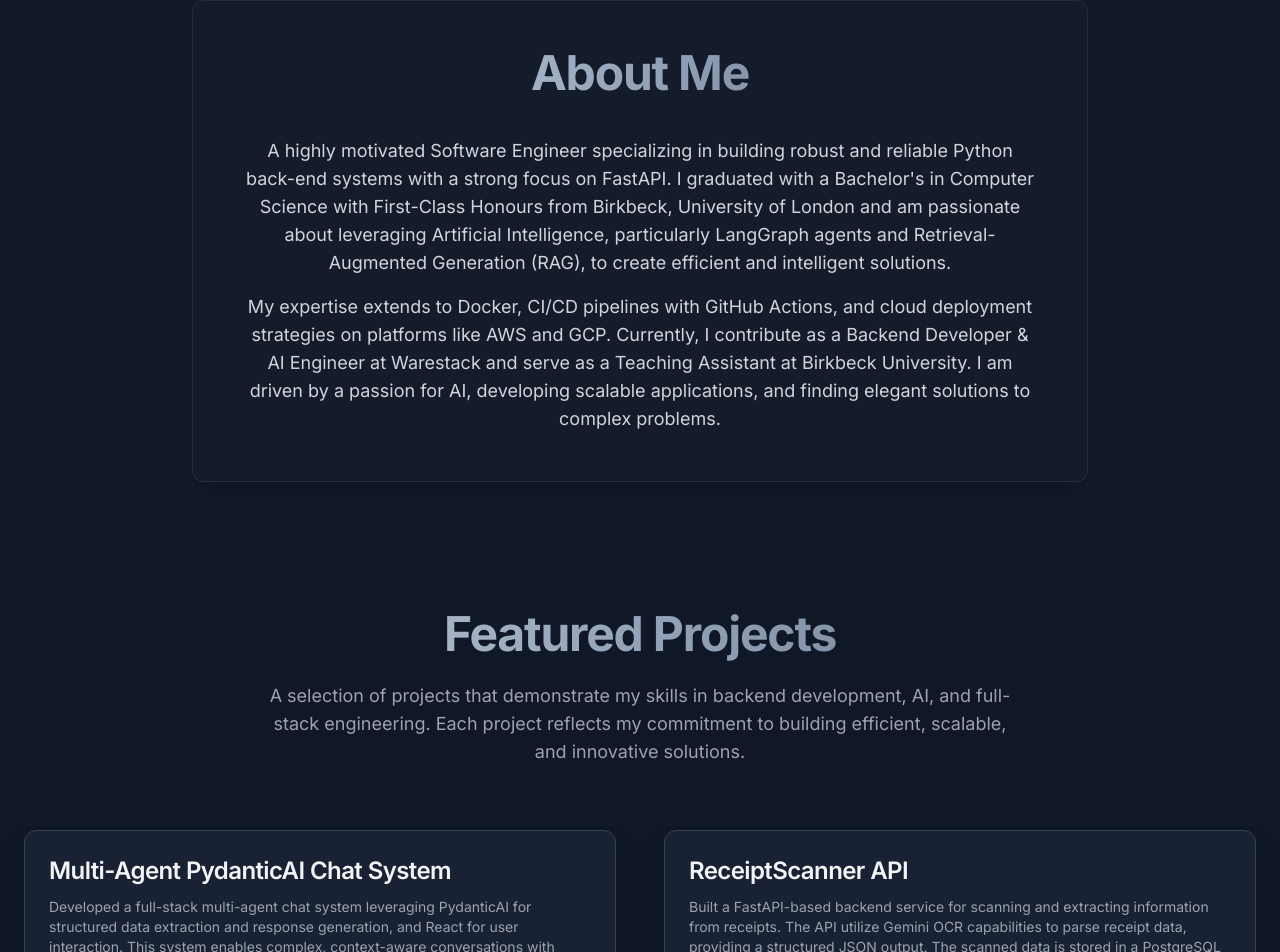
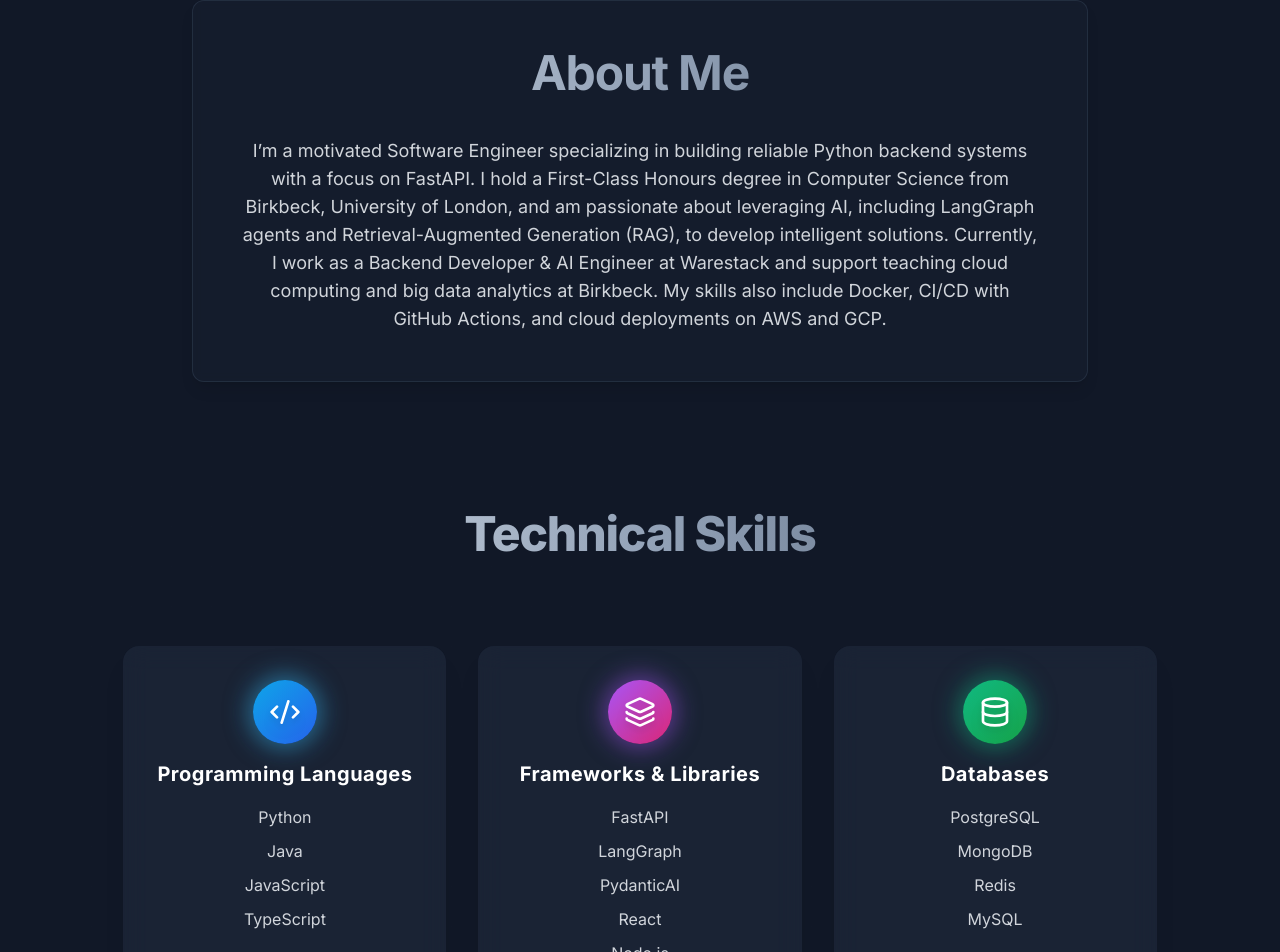
Before and after one commit to cgoncalves94/portfolio-cesar, a Next.js app: page / in a window 1280 px wide. Shown: the part 939-1891 px from the top of the page. Built offline with nearby package versions, Linux system fonts and the light colour scheme.

Commit message:
feat: update project and experience sections for clarity and detail

```diff
--- a/src/app/page.tsx
+++ b/src/app/page.tsx
@@ -21,11 +21,11 @@ export default function Home() {
       <section id="about" aria-labelledby="about-heading">
         <About />
       </section>
+      <section id="skills" aria-labelledby="skills-heading">
+        <Skills />
+      </section>
       <section id="projects" aria-labelledby="projects-heading">
         <Projects />
-      </section>
-      <section id="skills" aria-labelledby="skills-heading">
-        <Skills />
       </section>
       <section id="experience" aria-labelledby="experience-heading">
         <Experience />
--- a/src/components/About.tsx
+++ b/src/components/About.tsx
@@ -28,21 +28,16 @@ export default function About() {
             className={`space-y-4 text-center ${isMobile ? 'text-sm' : 'text-base md:text-lg'} leading-relaxed text-gray-300`}
           >
             <p>
-              A highly motivated Software Engineer specializing in building
-              robust and reliable Python back-end systems with a strong focus on
-              FastAPI. I graduated with a Bachelor's in Computer Science with
-              First-Class Honours from Birkbeck, University of London and am
-              passionate about leveraging Artificial Intelligence, particularly
-              LangGraph agents and Retrieval-Augmented Generation (RAG), to
-              create efficient and intelligent solutions.
-            </p>
-            <p>
-              My expertise extends to Docker, CI/CD pipelines with GitHub
-              Actions, and cloud deployment strategies on platforms like AWS and
-              GCP. Currently, I contribute as a Backend Developer & AI Engineer
-              at Warestack and serve as a Teaching Assistant at Birkbeck
-              University. I am driven by a passion for AI, developing scalable
-              applications, and finding elegant solutions to complex problems.
+              I’m a motivated Software Engineer specializing in building
+              reliable Python backend systems with a focus on FastAPI. I hold a
+              First-Class Honours degree in Computer Science from Birkbeck,
+              University of London, and am passionate about leveraging AI,
+              including LangGraph agents and Retrieval-Augmented Generation
+              (RAG), to develop intelligent solutions. Currently, I work as a
+              Backend Developer & AI Engineer at Warestack and support teaching
+              cloud computing and big data analytics at Birkbeck. My skills also
+              include Docker, CI/CD with GitHub Actions, and cloud deployments
+              on AWS and GCP.
             </p>
           </div>
         </motion.div>
--- a/src/components/Experience.tsx
+++ b/src/components/Experience.tsx
@@ -19,7 +19,7 @@ const experiences = [
       'Built and maintained a FastAPI backend on PostgreSQL and Redis, delivering reliable performance with 99.8% uptime.',
       'Developed LangGraph agents (web search, RAG, Slack, Project Management) to automate tasks and surface context-aware insights.',
       'Eliminated deployment risk by replacing manual SQL scripts with Alembic versioned migrations.',
-      'Reduced CI/CD build time from 10 min to 5 min by adding UV packaging and optimising GitHub Actions.',
+      'Reduced CI/CD build time by 50%, by adding UV packaging and optimising GitHub Actions.',
     ],
     icon: <Briefcase className="h-6 w-6 text-purple-400" />,
     gradient: 'from-purple-600 to-pink-500',
@@ -41,7 +41,9 @@ const experiences = [
     location: 'London, UK',
     period: '2018 - 2024',
     details: [
-      'Led a 10-person team and streamlined inventory, raising gross profit from 76% to 79%.',
+      'Led a 10-person hospitality team',
+      'Streamlined inventory management',
+      'Increased profits by around 5%',
     ],
     icon: <TrendingUp className="h-6 w-6 text-emerald-400" />,
     gradient: 'from-emerald-600 to-green-500',
@@ -52,7 +54,8 @@ const experiences = [
     location: 'London, UK',
     period: '2016 - 2018',
     details: [
-      'Supervised transactions, inventory, and customer service, earning promotion to Bar Manager for leadership.',
+      'Supervised transactions, inventory, and customer service',
+      'Earned promotion to Bar Manager for leadership',
     ],
     icon: <Martini className="h-6 w-6 text-amber-400" />,
     gradient: 'from-amber-500 to-yellow-400',
@@ -62,7 +65,10 @@ const experiences = [
     company: 'GSystem',
     location: 'Lisbon, Portugal',
     period: '2013 - 2015',
-    details: ['Built applications with Visual Basic 6 and MySQL.'],
+    details: [
+      'Built applications with Visual Basic 6',
+      'Built applications with MySQL',
+    ],
     icon: <Code className="h-6 w-6 text-rose-400" />,
     gradient: 'from-rose-600 to-red-500',
   },
--- a/src/components/Hero.tsx
+++ b/src/components/Hero.tsx
@@ -49,8 +49,8 @@ export default function Hero() {
             transition={{ duration: 1, delay: 0.6 }}
             className={`mb-12 max-w-xl leading-relaxed text-gray-300 ${isMobile ? 'text-base sm:text-lg' : 'text-lg sm:text-xl md:max-w-2xl'}`}
           >
-            A Software Engineer specializing in intelligent back-end systems,
-            fueled by a passion for creating AI-driven solutions.
+            A Software Engineer specializing in intelligent back-end systems
+            with a passion for AI.
           </motion.p>
           <Link href="#about" passHref>
             <motion.div
--- a/src/components/Projects.tsx
+++ b/src/components/Projects.tsx
@@ -20,7 +20,15 @@ const projectsData = [
     title: 'Multi-Agent PydanticAI Chat System',
     description:
       'Developed a full-stack multi-agent chat system leveraging PydanticAI for structured data extraction and response generation, and React for user interaction. This system enables complex, context-aware conversations with multiple AI agents collaborating to fulfill user requests.',
-    tags: ['Python', 'FastAPI', 'PydanticAI', 'Typescript', 'React'],
+    tags: [
+      'Python',
+      'FastAPI',
+      'PydanticAI',
+      'SQLite',
+      'Typescript',
+      'React',
+      'Next.js',
+    ],
     githubLink: 'https://github.com/cgoncalves94/multi-agent-pydanticAI',
     liveLink: null,
   },
@@ -45,7 +53,16 @@ const projectsData = [
     title: 'Multi-Agent LangGraph System',
     description:
       'Engineered a multi-agent system using LangGraph, enabling complex workflows and interactions between different AI agents. This project focused on creating robust and scalable agentic applications for various tasks, including data analysis and automated decision-making.',
-    tags: ['Python', 'LangGraph', 'OpenAI', 'RAG', 'SQLite'],
+    tags: [
+      'Python',
+      'FastAPI',
+      'LangGraph',
+      'OpenAI',
+      'RAG',
+      'HTML',
+      'CSS',
+      'JavaScript',
+    ],
     githubLink: 'https://github.com/cgoncalves94/multi_agent_system',
     liveLink: null,
   },
```
